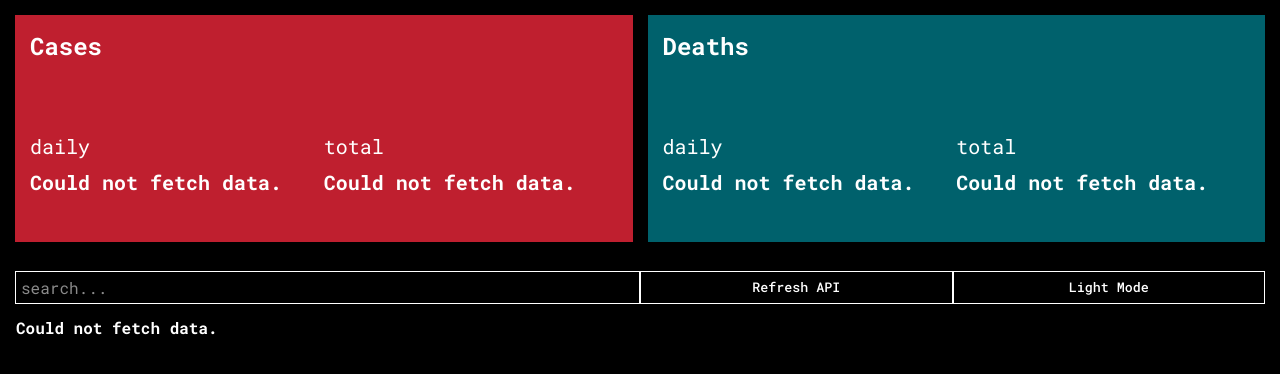
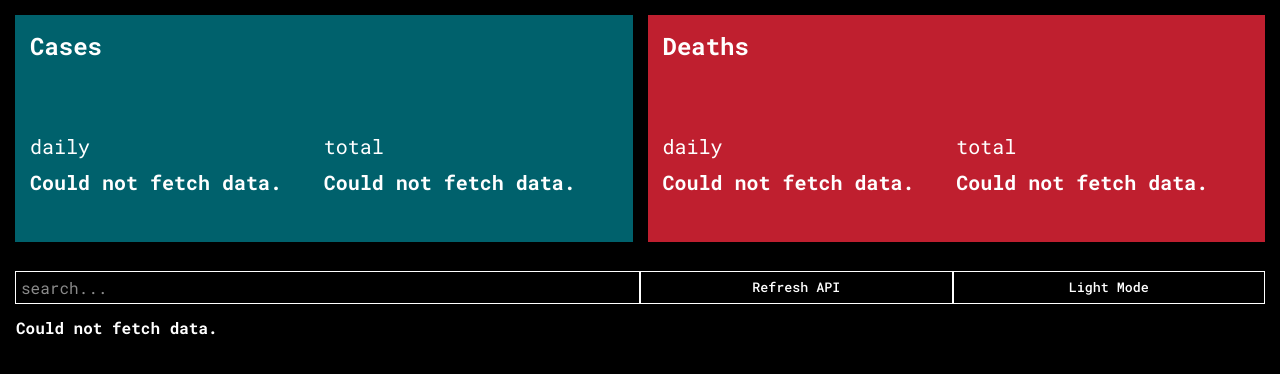
Before and after one commit to TamirCode/covid-api, a plain HTML site: page index.html in a window 1280 px wide. Both pictures are taken after a click on the button "Dark Mode". Drawn offline with Linux system fonts and the light colour scheme; no server answers.

Commit message:
fixed dark mode colors and fixed table scroll

```diff
--- a/style.css
+++ b/style.css
@@ -48,6 +48,14 @@ body {
     background-color: rgb(255, 158, 147);
 }
 
+html.dark-mode .global-cases {
+    background-color: rgb(255, 158, 147);
+}
+
+html.dark-mode .global-deaths {
+    background-color: turquoise;
+}
+
 .by-country {
     grid-area: bc;
     overflow: hidden;
@@ -72,7 +80,7 @@ h1, p {
 
 .table-container {
     width: 100%;
-    height: 100%;
+    height: calc(100% - 70px);
     overflow-y: auto;
 }
 
@@ -125,10 +133,6 @@ button {
     cursor: pointer;
 }
 
-
-
-
-
 @media (max-width: 910px) {
     .container {
         grid-template-columns: 1fr;
```
Also changed, not shown: index.html (+3 -11 lines), script.js (+3 -6 lines).
